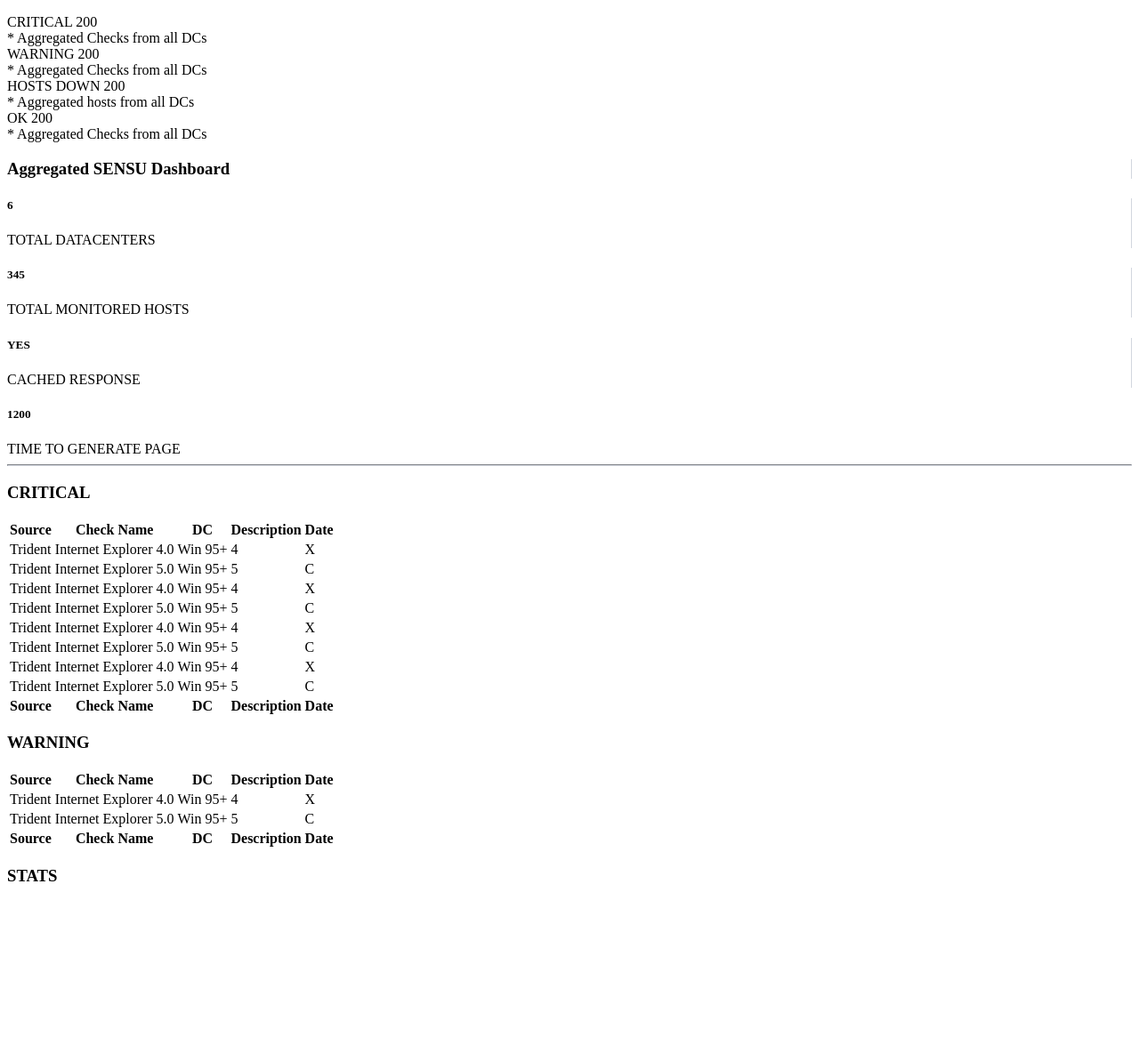
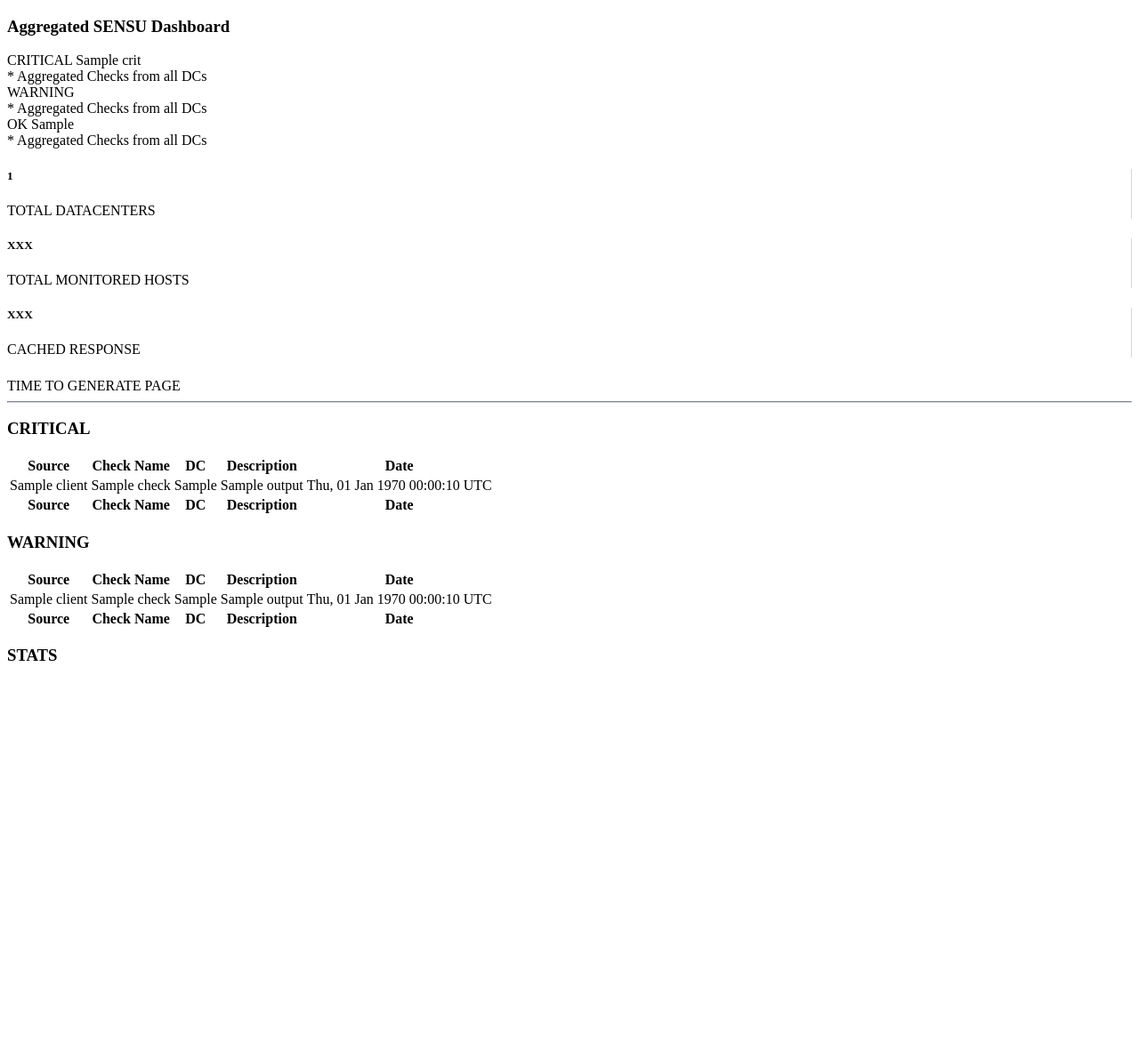
Before and after one commit to arturoera/sensu_aggr, a Django app: template sensu_aggr_app/templates/index.html in a window 1280 px wide. Shown: the part 115-1308 px from the top of the page at 89% size. After the commit the page ends 858 px from the top, so only its background shows below. Run offline with Django 3.2, Linux system fonts and the light colour scheme; the template is opened without the code that fills it: most values are stand-ins (such as "Sample title", 1, 10 or a date in 2020); some libraries are stand-ins or nearby versions.

Commit message:
Created some basic template output

```diff
--- a/sensu_aggr_app/templates/index.html
+++ b/sensu_aggr_app/templates/index.html
@@ -1,5 +1,6 @@
 {% extends 'base.html' %}
 {% load static %}
+{% load utilities_tags %}
 
 {% block stylesheets %}
     <link href="{% static "datatables/dataTables.bootstrap.css" %}" rel="stylesheet" type="text/css" />
@@ -13,15 +14,20 @@
 {% block content %}
 
 <div class="row">
-    <div class="col-lg-3 col-xs-12">
+    <div class="col-md-3">
+        <div class="description-block">
+          <h3>Aggregated SENSU Dashboard</h3>
+        </div><!-- /.description-block -->
+    </div>
+    <div class="col-md-3">
         <!-- Info Boxes Style 2 -->
         <div class="info-box bg-red">
           <span class="info-box-icon"><i class="fa fa-fire"></i></span>
           <div class="info-box-content">
             <span class="info-box-text">CRITICAL</span>
-            <span class="info-box-number">200</span>
+            <span class="info-box-number">{{ data.crit }}</span>
             <div class="progress">
-              <div class="progress-bar" style="width: 20%"></div>
+              <div class="progress-bar" style="width: 100%"></div>
             </div>
             <span class="progress-description">
               * Aggregated Checks from all DCs
@@ -29,15 +35,15 @@
           </div><!-- /.info-box-content -->
         </div><!-- /.info-box -->
     </div>
-    <div class="col-lg-3 col-xs-12">
+    <div class="col-md-3">
         <!-- Info Boxes Style 2 -->
         <div class="info-box bg-yellow">
           <span class="info-box-icon"><i class="fa fa-warning"></i></span>
           <div class="info-box-content">
             <span class="info-box-text">WARNING</span>
-            <span class="info-box-number">200</span>
+            <span class="info-box-number">{{ data.warn }}</span>
             <div class="progress">
-              <div class="progress-bar" style="width: 50%"></div>
+              <div class="progress-bar" style="width: 100%"></div>
             </div>
             <span class="progress-description">
               * Aggregated Checks from all DCs
@@ -45,8 +51,7 @@
           </div><!-- /.info-box-content -->
         </div><!-- /.info-box -->
     </div>
-    <div class="col-lg-3 col-xs-12">
-        <!-- Info Boxes Style 2 -->
+    <!-- <div class="col-lg-3 col-xs-12">
         <div class="info-box bg-blue">
           <span class="info-box-icon"><i class="fa fa-cloud-download"></i></span>
           <div class="info-box-content">
@@ -58,18 +63,18 @@
             <span class="progress-description">
               * Aggregated hosts from all DCs
             </span>
-          </div><!-- /.info-box-content -->
-        </div><!-- /.info-box -->
-    </div>
-    <div class="col-lg-3 col-xs-12">
+          </div>
+        </div>
+    </div> -->
+    <div class="col-md-3">
         <!-- Info Boxes Style 2 -->
         <div class="info-box bg-green">
           <span class="info-box-icon"><i class="fa fa-thumbs-o-up"></i></span>
           <div class="info-box-content">
             <span class="info-box-text">OK</span>
-            <span class="info-box-number">200</span>
+            <span class="info-box-number">{{ data.ok }}</span>
             <div class="progress">
-              <div class="progress-bar" style="width: 50%"></div>
+              <div class="progress-bar" style="width: 100%"></div>
             </div>
             <span class="progress-description">
               * Aggregated Checks from all DCs
@@ -83,30 +88,32 @@
 <div class="row">
   <div class="col-sm-4 col-xs-6">
     <div class="description-block border-right">
-      <h3>Aggregated SENSU Dashboard</h3>
+
     </div><!-- /.description-block -->
   </div><!-- /.col -->
   <div class="col-sm-2 col-xs-6">
     <div class="description-block border-right">
-      <h5 class="description-header text-green">6</h5>
+      <h5 class="description-header text-green">{{ data.total_dcs }}</h5>
       <span class="description-text"><i class="fa fa-database"></i> TOTAL DATACENTERS</span>
     </div><!-- /.description-block -->
   </div><!-- /.col -->
   <div class="col-sm-2 col-xs-6">
     <div class="description-block border-right">
-      <h5 class="description-header text-green">345</h5>
+      <h5 class="description-header text-green">XXX</h5>
       <span class="description-text"><i class="fa fa-server"></i> TOTAL MONITORED HOSTS</span>
     </div><!-- /.description-block -->
   </div><!-- /.col -->
   <div class="col-sm-2 col-xs-6">
     <div class="description-block border-right">
-      <h5 class="description-header text-green">YES</h5>
+      <h5 class="description-header text-green">XXX</h5>
       <span class="description-text"><i class="fa fa-flash"></i> CACHED RESPONSE</span>
     </div><!-- /.description-block -->
   </div><!-- /.col -->
   <div class="col-sm-2 col-xs-6">
     <div class="description-block">
-      <h5 class="description-header">1200</h5>
+        <h5 class="description-header text-green"><!-- STATS: Total: %(total_time).2fs Python: %(python_time).2fs ENDSTATS --></h5>
+
+
       <span class="description-text"><i class="fa fa-clock-o"></i> TIME TO GENERATE PAGE</span>
     </div><!-- /.description-block -->
   </div>
@@ -132,67 +139,15 @@
                 </tr>
               </thead>
               <tbody>
+                  {% for row in data.checks_crit %}
                 <tr>
-                  <td>Trident</td>
-                  <td>Internet
-                    Explorer 4.0</td>
-                  <td>Win 95+</td>
-                  <td> 4</td>
-                  <td>X</td>
+                  <td>{{ row.client }}</td>
+                  <td>{{ row.check.name }}</td>
+                  <td>{{ row.dc }}</td>
+                  <td>{{ row.check.output }}</td>
+                  <td>{{ row.check.issued|epoch_to_date }}</td>
                 </tr>
-                <tr>
-                  <td>Trident</td>
-                  <td>Internet
-                    Explorer 5.0</td>
-                  <td>Win 95+</td>
-                  <td>5</td>
-                  <td>C</td>
-                </tr>
-                  <td>Trident</td>
-                  <td>Internet
-                    Explorer 4.0</td>
-                  <td>Win 95+</td>
-                  <td> 4</td>
-                  <td>X</td>
-                </tr>
-                <tr>
-                  <td>Trident</td>
-                  <td>Internet
-                    Explorer 5.0</td>
-                  <td>Win 95+</td>
-                  <td>5</td>
-                  <td>C</td>
-                </tr>
-                  <td>Trident</td>
-                  <td>Internet
-                    Explorer 4.0</td>
-                  <td>Win 95+</td>
-                  <td> 4</td>
-                  <td>X</td>
-                </tr>
-                <tr>
-                  <td>Trident</td>
-                  <td>Internet
-                    Explorer 5.0</td>
-                  <td>Win 95+</td>
-                  <td>5</td>
-                  <td>C</td>
-                </tr>
-                  <td>Trident</td>
-                  <td>Internet
-                    Explorer 4.0</td>
-                  <td>Win 95+</td>
-                  <td> 4</td>
-                  <td>X</td>
-                </tr>
-                <tr>
-                  <td>Trident</td>
-                  <td>Internet
-                    Explorer 5.0</td>
-                  <td>Win 95+</td>
-                  <td>5</td>
-                  <td>C</td>
-                </tr>
+                 {% endfor %}
 
               </tbody>
               <tfoot>
@@ -225,22 +180,15 @@
                 </tr>
               </thead>
               <tbody>
+                  {% for row in data.checks_warn %}
                 <tr>
-                  <td>Trident</td>
-                  <td>Internet
-                    Explorer 4.0</td>
-                  <td>Win 95+</td>
-                  <td> 4</td>
-                  <td>X</td>
+                  <td>{{ row.client }}</td>
+                  <td>{{ row.check.name }}</td>
+                  <td>{{ row.dc }}</td>
+                  <td>{{ row.check.output }}</td>
+                  <td>{{ row.check.issued|epoch_to_date }}</td>
                 </tr>
-                <tr>
-                  <td>Trident</td>
-                  <td>Internet
-                    Explorer 5.0</td>
-                  <td>Win 95+</td>
-                  <td>5</td>
-                  <td>C</td>
-                </tr>
+                 {% endfor %}
 
               </tbody>
               <tfoot>
--- a/sensu_aggr_app/templates/top_menu.html
+++ b/sensu_aggr_app/templates/top_menu.html
@@ -4,7 +4,7 @@
   <nav class="navbar navbar-static-top">
     <div class="container-fluid">
     <div class="navbar-header">
-      <a href="../../index2.html" class="navbar-brand"><b>Sensu </b>Aggr</a>
+      <a href="#" class="navbar-brand"><b>Sensu </b>Aggr</a>
       <button type="button" class="navbar-toggle collapsed" data-toggle="collapse" data-target="#navbar-collapse">
         <i class="fa fa-bars"></i>
       </button>
--- a/sensu_aggr_app/views.py
+++ b/sensu_aggr_app/views.py
@@ -5,14 +5,14 @@ from django.shortcuts import render
 from django.template import loader
 from django.http import HttpResponse
 from django.conf import settings
-from helpers import get_data
+import helpers
 
 # Get global settings
 dcs = getattr(settings, 'DCS', '')
 
 
 def index(request):
-    data = get_data(dcs[0])
+    data = helpers.agg_dc_data(dcs)
     context = {
         'data': data
     }
--- a/sensu_aggr_project/settings.py
+++ b/sensu_aggr_project/settings.py
@@ -58,6 +58,7 @@ MIDDLEWARE = [
     'django.contrib.auth.middleware.AuthenticationMiddleware',
     'django.contrib.messages.middleware.MessageMiddleware',
     'django.middleware.clickjacking.XFrameOptionsMiddleware',
+    'sensu_aggr_project.middleware.StatsMiddleware',
 ]
 
 ROOT_URLCONF = 'sensu_aggr_project.urls'
```
Also changed, not shown: sensu_aggr_app/helpers.py (+90 -41 lines).
